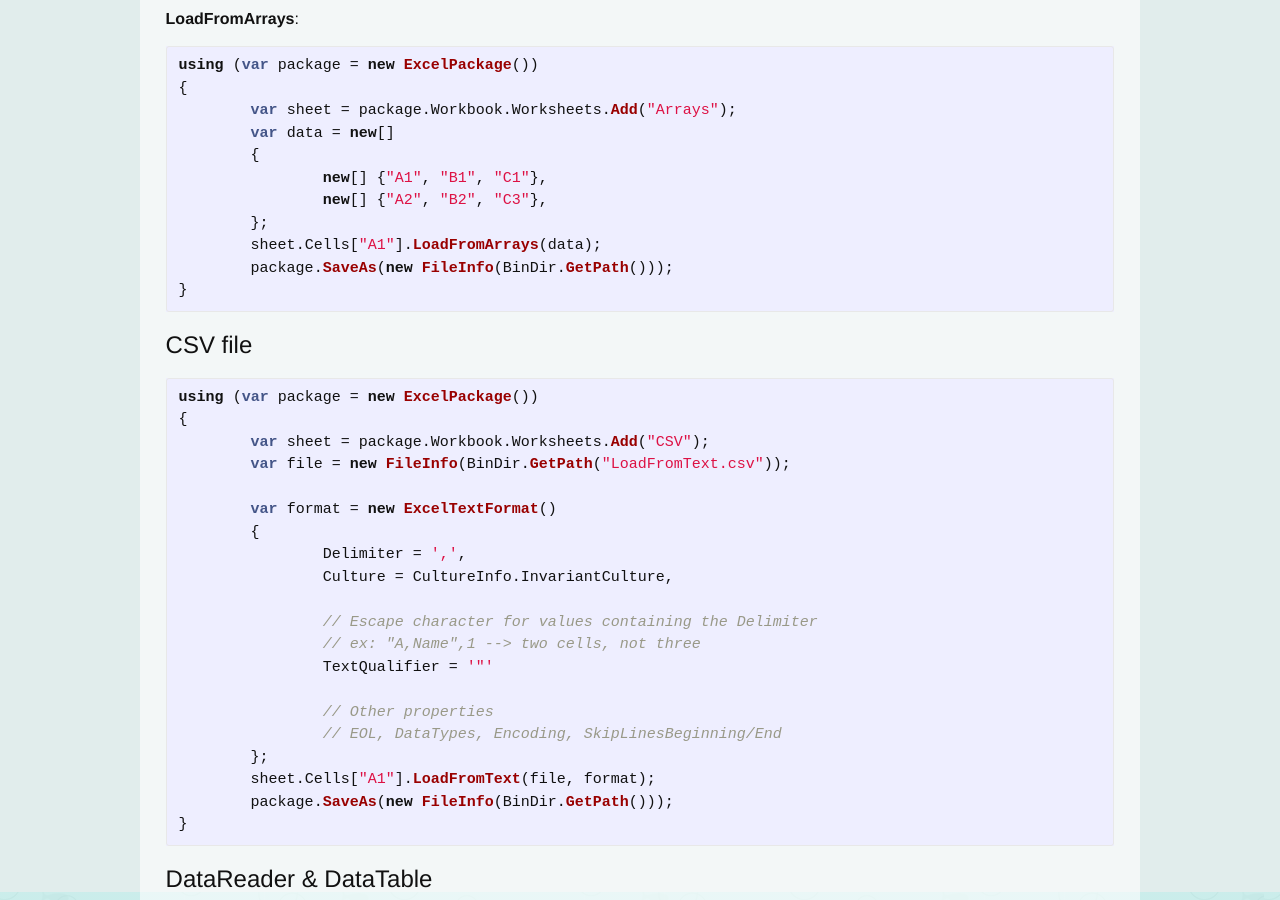
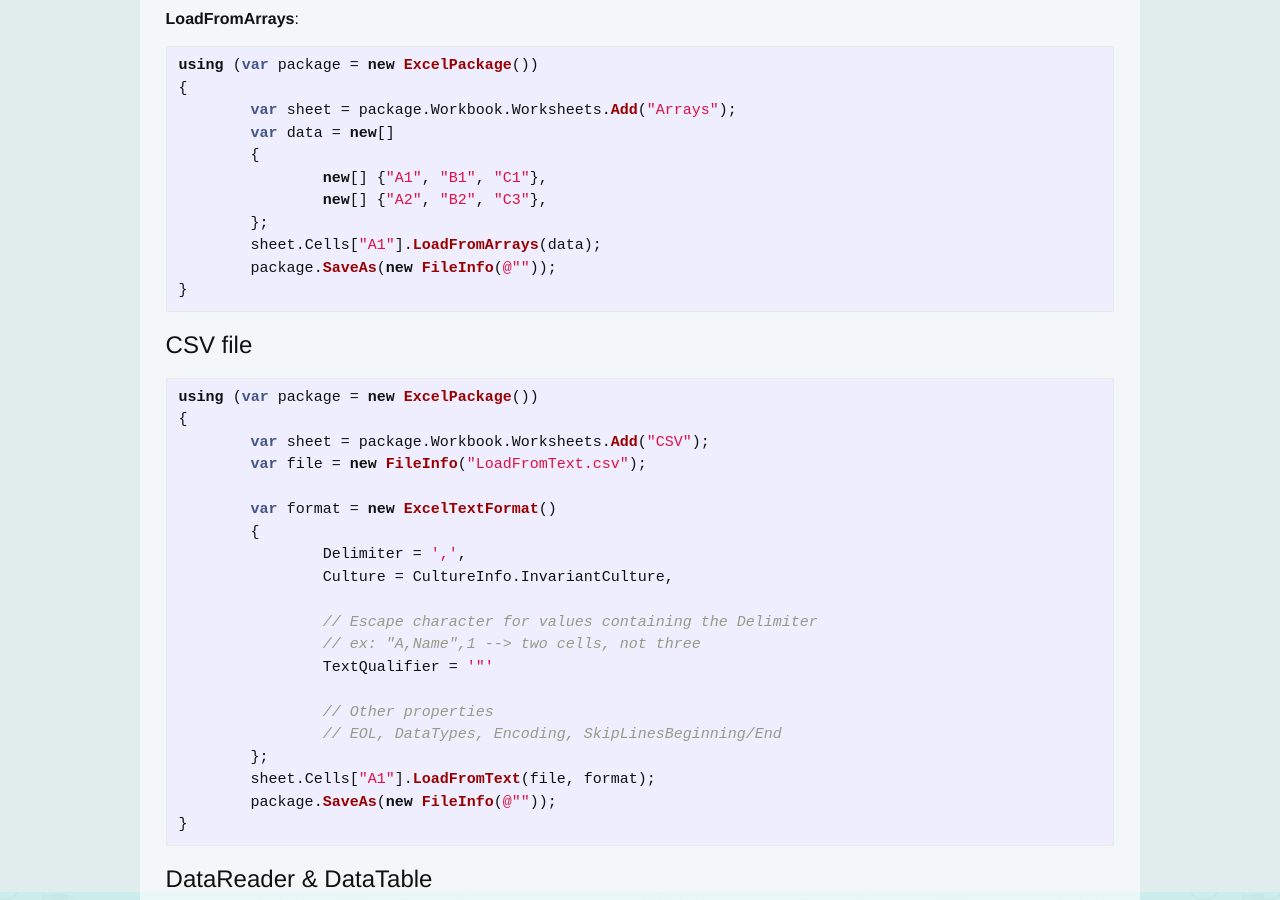
Before and after one commit to Laoujin/bliki, a Jekyll site: the page built from _posts/nuget/epplus/2017-05-01-create-xlsx-excel-with-epplus-csharp-import.md, in a window 1280 px wide and 900 px high, scrolled down 1459 px. Built offline with Jekyll 4.4.1, drawn with Linux system fonts in a browser that asks for light colours; some web fonts are replaced.

Commit message:
Fixed some typos

````diff
--- a/_posts/nuget/epplus/2017-05-01-create-xlsx-excel-with-epplus-csharp-import.md
+++ b/_posts/nuget/epplus/2017-05-01-create-xlsx-excel-with-epplus-csharp-import.md
@@ -80,7 +80,7 @@ using (var package = new ExcelPackage())
 		new[] {"A2", "B2", "C3"},
 	};
 	sheet.Cells["A1"].LoadFromArrays(data);
-	package.SaveAs(new FileInfo(BinDir.GetPath()));
+	package.SaveAs(new FileInfo(@""));
 }
 ```
 
@@ -92,7 +92,7 @@ using (var package = new ExcelPackage())
 using (var package = new ExcelPackage())
 {
 	var sheet = package.Workbook.Worksheets.Add("CSV");
-	var file = new FileInfo(BinDir.GetPath("LoadFromText.csv"));
+	var file = new FileInfo("LoadFromText.csv");
 
 	var format = new ExcelTextFormat()
 	{
@@ -107,7 +107,7 @@ using (var package = new ExcelPackage())
 		// EOL, DataTypes, Encoding, SkipLinesBeginning/End
 	};
 	sheet.Cells["A1"].LoadFromText(file, format);
-	package.SaveAs(new FileInfo(BinDir.GetPath()));
+	package.SaveAs(new FileInfo(@""));
 }
 ```
 
````
